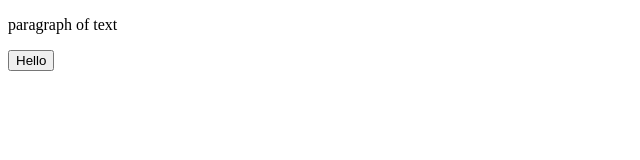
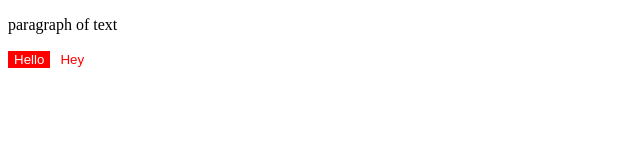
Before and after one commit to Prote-gg/Prote-gg.github.io, a plain HTML site: page index.html in a window 1280 px wide. Shown: the whole page, without its empty margins (0-640 px from the left). Drawn offline with Linux system fonts and the light colour scheme.

Commit message:
adding stuff

```diff
--- a/index.html
+++ b/index.html
@@ -1,5 +1,13 @@
 <!DOCTYPE html>
+
+<link rel = "stylesheet" href = "styles.css">
 
 <p>paragraph of text</p>
 
-<button>Hello</button>
+<button class = "hello-button">
+    Hello
+</button>
+
+<button class = "hey-button">
+    Hey
+</button>
--- /dev/null
+++ b/styles.css
@@ -0,0 +1,11 @@
+.hello-button{
+    background-color: red;
+    color: white;
+    border: none;
+}
+
+.hey-button{
+    background-color: white;
+    color: red;
+    border: none;
+}
```
